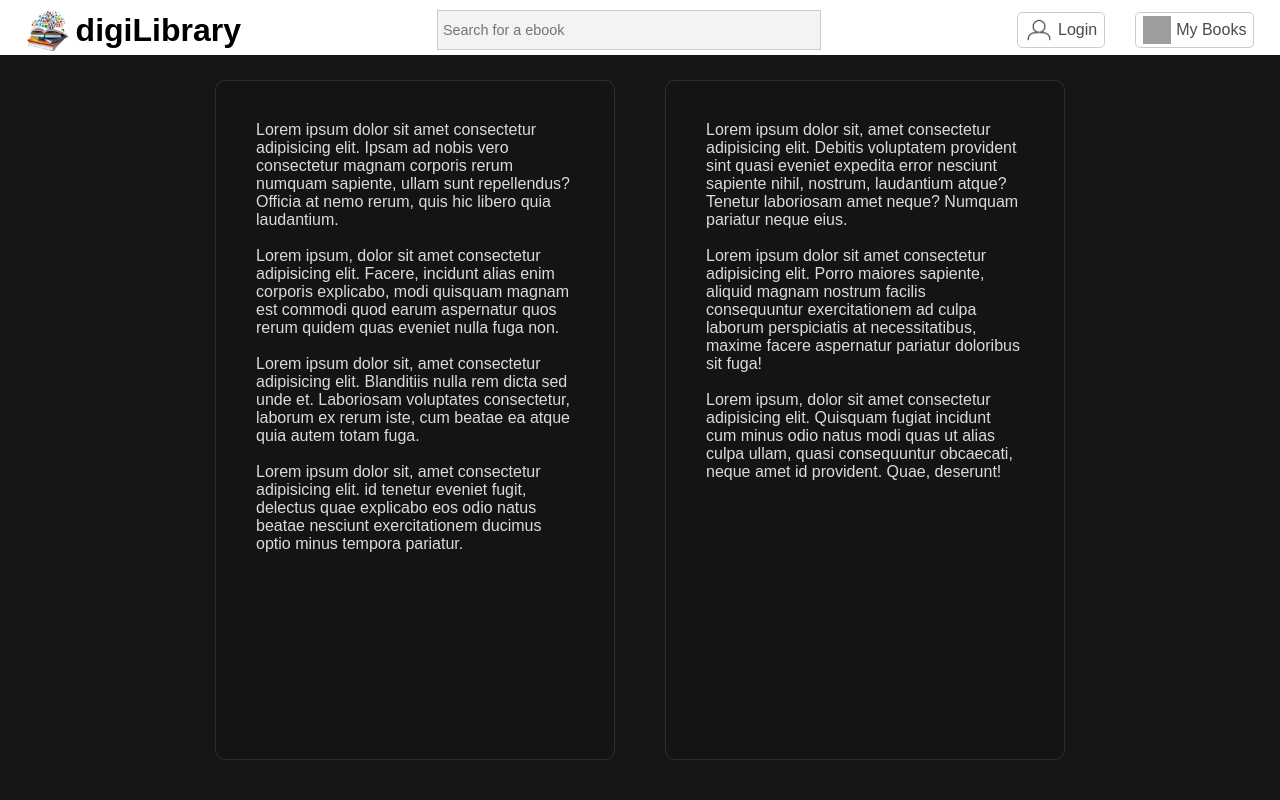
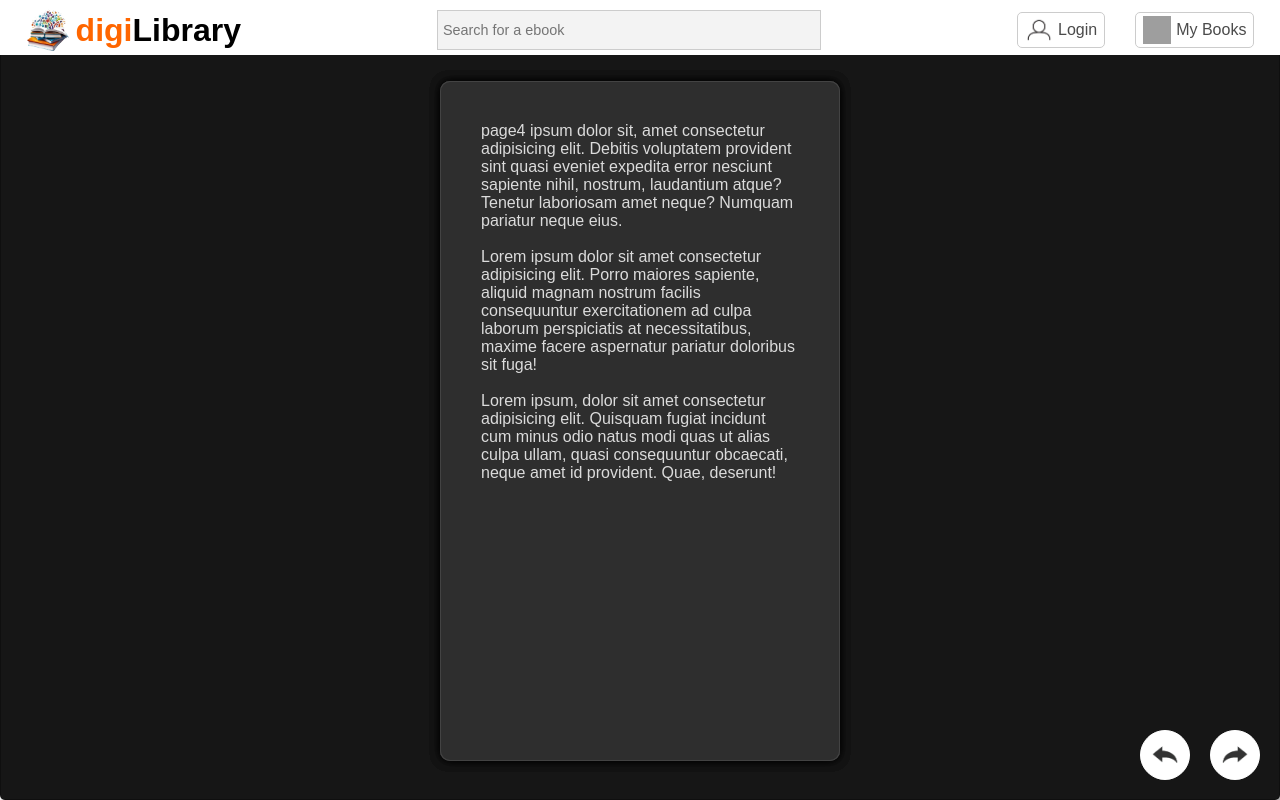
Before and after one commit to jugendrakashyap/DigiLibrary, a React (Create React App) app in the folder client/: page /reader in a window 1280 px wide. Built offline with nearby package versions, Linux system fonts and the light colour scheme; grey boxes are pictures that could not be loaded.

Commit message:
update reader

```diff
--- a/client/src/components/login/Login.jsx
+++ b/client/src/components/login/Login.jsx
@@ -37,7 +37,7 @@ function Login() {
                 <label htmlFor="password">Password</label>
                 <input type="password" name="password" id="password" onChange={(e) => setPassword(e.target.value)} placeholder="Enter Your Password" required />
 
-                <button type="submit" onClick={handlePostRequest}>Login</button>
+                <button id='loginBtn' type="submit" onClick={handlePostRequest}>Login</button>
                 <a href="/signup">Create account</a>
             </form>
         </div>
--- a/client/src/components/reader/Reader.jsx
+++ b/client/src/components/reader/Reader.jsx
@@ -2,18 +2,58 @@ import React from 'react'
 import '../../css/reader.css'
 
 function Reader() {
+  const pages = document.getElementsByClassName('page');
+  const fn = () => {
+    for (let i = 0; i < pages.length; i++) {
+      pages[i].style.zIndex = pages.length - i;
+    }
+  }
+
+  window.addEventListener('DOMContentLoaded', fn);
+
+  let n = 0;
+  function nextPage() {
+    pages[n].style.transform = 'rotateY(-180deg)';
+    pages[n].style.transition = 'transform 2s';
+    pages[n].style.transformOrigin = 'left';
+    // pages[n].style.zIndex = pages[n].style.zIndex - 1;
+    n++;
+  }
+
+  function prevPage() {
+    pages[n-1].style.transform = 'rotateY(180deg)';
+    pages[n-1].style.transition = 'transform 2s';
+    pages[n-1].style.transformOrigin = 'left';
+    n--;
+  }
   return (
-    <div className='pages'>
+    <div className='book'>
       <div className='page'>
-        <p>Lorem ipsum dolor sit amet consectetur adipisicing elit. Ipsam ad nobis vero consectetur magnam corporis rerum numquam sapiente, ullam sunt repellendus? Officia at nemo rerum, quis hic libero quia laudantium.</p><br />
+        <p>page1 ipsum dolor sit amet consectetur adipisicing elit. Ipsam ad nobis vero consectetur magnam corporis rerum numquam sapiente, ullam sunt repellendus? Officia at nemo rerum, quis hic libero quia laudantium.</p><br />
         <p>Lorem ipsum, dolor sit amet consectetur adipisicing elit. Facere, incidunt alias enim corporis explicabo, modi quisquam magnam est commodi quod earum aspernatur quos rerum quidem quas eveniet nulla fuga non.</p><br />
         <p>Lorem ipsum dolor sit, amet consectetur adipisicing elit. Blanditiis nulla rem dicta sed unde et. Laboriosam voluptates consectetur, laborum ex rerum iste, cum beatae ea atque quia autem totam fuga.</p><br />
         <p>Lorem ipsum dolor sit, amet consectetur adipisicing elit. id tenetur eveniet fugit, delectus quae explicabo eos odio natus beatae nesciunt exercitationem ducimus optio minus tempora pariatur.</p><br />
       </div>
       <div className='page'>
-        <p>Lorem ipsum dolor sit, amet consectetur adipisicing elit. Debitis voluptatem provident sint quasi eveniet expedita error nesciunt sapiente nihil, nostrum, laudantium atque? Tenetur laboriosam amet neque? Numquam pariatur neque eius.</p><br />
+        <p>page2 ipsum dolor sit, amet consectetur adipisicing elit. Debitis voluptatem provident sint quasi eveniet expedita error nesciunt sapiente nihil, nostrum, laudantium atque? Tenetur laboriosam amet neque? Numquam pariatur neque eius.</p><br />
         <p>Lorem ipsum dolor sit amet consectetur adipisicing elit. Porro maiores sapiente, aliquid magnam nostrum facilis consequuntur exercitationem ad culpa laborum perspiciatis at necessitatibus, maxime facere aspernatur pariatur doloribus sit fuga!</p><br />
         <p>Lorem ipsum, dolor sit amet consectetur adipisicing elit. Quisquam fugiat incidunt cum minus odio natus modi quas ut alias culpa ullam, quasi consequuntur obcaecati, neque amet id provident. Quae, deserunt!</p><br />
+      </div>
+      <div className='page'>
+        <p>page3 ipsum dolor sit amet consectetur adipisicing elit. Ipsam ad nobis vero consectetur magnam corporis rerum numquam sapiente, ullam sunt repellendus? Officia at nemo rerum, quis hic libero quia laudantium.</p><br />
+        <p>Lorem ipsum, dolor sit amet consectetur adipisicing elit. Facere, incidunt alias enim corporis explicabo, modi quisquam magnam est commodi quod earum aspernatur quos rerum quidem quas eveniet nulla fuga non.</p><br />
+        <p>Lorem ipsum dolor sit, amet consectetur adipisicing elit. Blanditiis nulla rem dicta sed unde et. Laboriosam voluptates consectetur, laborum ex rerum iste, cum beatae ea atque quia autem totam fuga.</p><br />
+        <p>Lorem ipsum dolor sit, amet consectetur adipisicing elit. id tenetur eveniet fugit, delectus quae explicabo eos odio natus beatae nesciunt exercitationem ducimus optio minus tempora pariatur.</p><br />
+      </div>
+      <div className='page'>
+        <p>page4 ipsum dolor sit, amet consectetur adipisicing elit. Debitis voluptatem provident sint quasi eveniet expedita error nesciunt sapiente nihil, nostrum, laudantium atque? Tenetur laboriosam amet neque? Numquam pariatur neque eius.</p><br />
+        <p>Lorem ipsum dolor sit amet consectetur adipisicing elit. Porro maiores sapiente, aliquid magnam nostrum facilis consequuntur exercitationem ad culpa laborum perspiciatis at necessitatibus, maxime facere aspernatur pariatur doloribus sit fuga!</p><br />
+        <p>Lorem ipsum, dolor sit amet consectetur adipisicing elit. Quisquam fugiat incidunt cum minus odio natus modi quas ut alias culpa ullam, quasi consequuntur obcaecati, neque amet id provident. Quae, deserunt!</p><br />
+      </div>
+
+      <div className='controls'>
+        <button id='prev' onClick={prevPage}></button>
+        <button id='next' onClick={nextPage}></button>
       </div>
     </div>
   )
--- a/client/src/components/signup/Signup.jsx
+++ b/client/src/components/signup/Signup.jsx
@@ -38,7 +38,7 @@ function Signup() {
                 <input type="text" name="confirm_password" id="confirm_password" placeholder="Confirm Password" />
 
                 <p id='message'></p>
-                <button type="submit" onClick={handlePostRequest}>Submit</button>
+                <button id='signupBtn' type="submit" onClick={handlePostRequest}>Submit</button>
                 <a href="/login">Go to Login</a>
             </form>
         </div>
--- a/client/src/css/header.css
+++ b/client/src/css/header.css
@@ -3,6 +3,10 @@ header {
   background-color: white;
   position: fixed;
   z-index: 5;
+}
+
+span {
+  color: rgb(255, 102, 0);
 }
 
 .flex {
--- a/client/src/css/login.css
+++ b/client/src/css/login.css
@@ -27,7 +27,7 @@ input {
     margin: 5px;
 }
 
-button {
+#loginBtn, #signupBtn {
     padding: 10px;
     margin-top: 20px;
     background-color: rgb(255, 102, 0);
--- a/client/src/css/reader.css
+++ b/client/src/css/reader.css
@@ -1,10 +1,9 @@
-.pages {
+.book {
     width: 100%;
     height: 100vh;
     padding: 80px;
     display: flex;
     justify-content: center;
-    gap: 50px;
     flex-wrap: wrap;
     background-color: rgba(22, 22, 22);
 }
@@ -15,7 +14,44 @@
     padding: 40px;
     color: rgb(219, 219, 219);
     font-family: serif;
-    background-color: rgba(20, 20, 20);
+    background-color: rgb(46, 46, 46);
     border: 1px solid rgba(255, 255, 255, 0.1);
     border-radius: 10px;
+    position: absolute;
+    box-shadow: 0 0 10px rgba(0, 0, 0, 0.5);
 }
+
+.controls {
+    display: flex;
+    gap: 20px;
+    position: absolute;
+    right: 20px;
+    bottom: 20px;
+}
+
+#prev, #next {
+    width: 50px;
+    height: 50px;
+    border-radius: 50%;
+    border: 1px solid white;
+    background-color: white;
+    cursor: pointer;
+
+    &:hover {
+        background-color: rgba(255, 255, 255, 0.7);
+    }
+}
+
+#next {
+    background-image: url(../images/next.png);
+    background-repeat: no-repeat;
+    background-size: cover;
+    background-position: center;
+}
+
+#prev {
+    background-image: url(../images/prev.png);
+    background-repeat: no-repeat;
+    background-size: cover;
+    background-position: center;
+}
```
Also changed, not shown: client/src/components/content/Content.jsx (+32 -32 lines), client/src/css/test.html (deleted, +0 -60 lines), client/src/images/next.png (added), client/src/images/prev.png (added).
